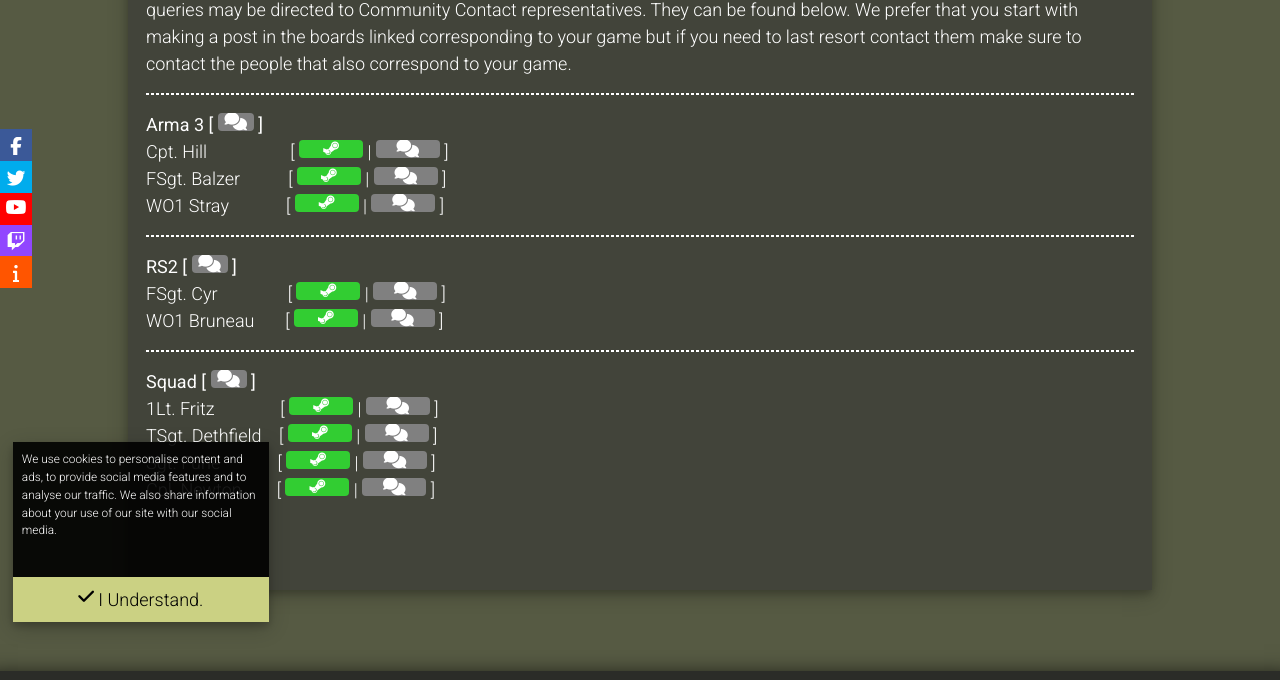
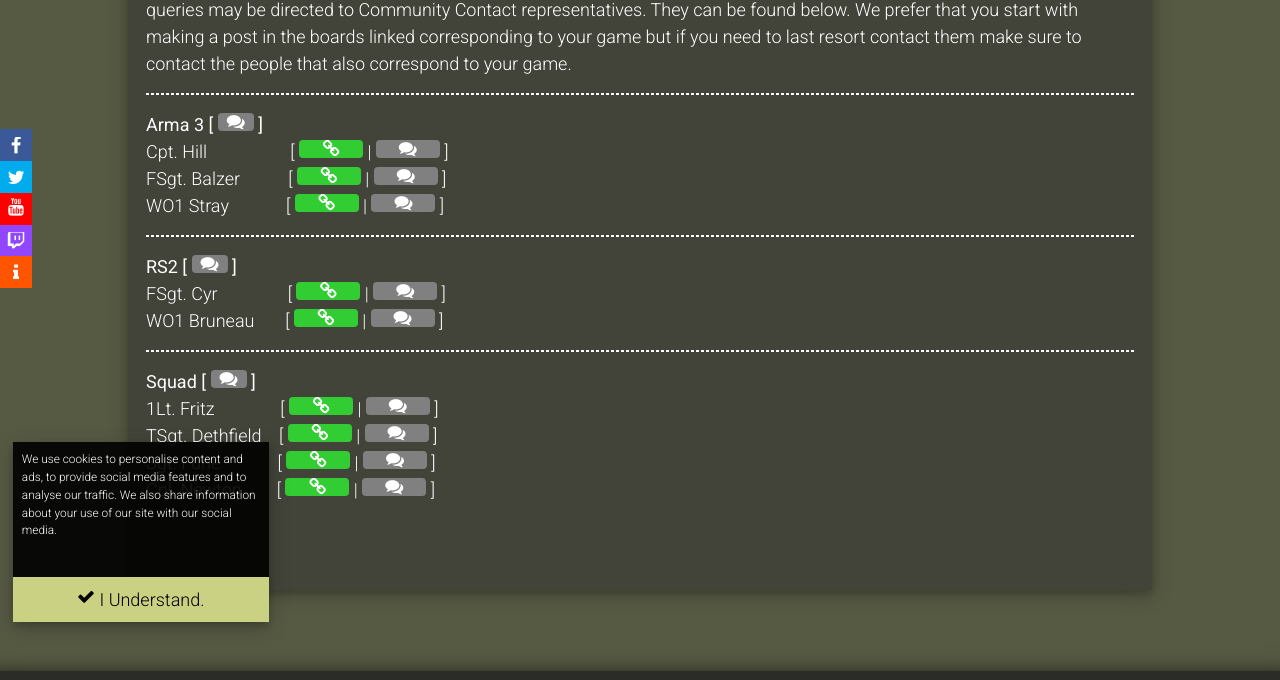
Before and after one commit to Xegion/29th.github.io, a Jekyll site: the page built from contact.html, in a window 1280 px wide. Shown: the part 265-945 px from the top of the page. Built offline with Jekyll 4.4.1, drawn with Linux system fonts in a browser that asks for light colours; nearby versions of some CDN libraries.

Commit message:
Add files via upload

```diff
--- a/contact.html
+++ b/contact.html
@@ -2,7 +2,6 @@
 layout: default
 title: Contact
 ---
-<script src="https://kit.fontawesome.com/3e934a9007.js" crossorigin="anonymous"></script>
 <div class="changelog-container" class="d-none d-sm-none d-md-block d-lg-block d-xl-block">
 	<div id="changelog_top">
 	</div>
@@ -13,32 +12,32 @@ title: Contact
 			<br>
 			<b>Chief of Signal Corps</b>
 			<br>
-			MSgt. Conrad&nbsp;&nbsp;&nbsp;&nbsp;&nbsp;&nbsp;&nbsp;&nbsp;&nbsp;<a href="https://steamcommunity.com/id/VulgarPlatypus/" target="_blank"><span class="fab fa-steam-symbol steam-contact" title="Steam"></span></a> | <a href="https://forums.29th.org/profile/44/MSgt.%20Conrad" target="_blank"><span class="fa fa-comments profile-contact" title="Profile"></span></a>-->
+			MSgt. Conrad&nbsp;&nbsp;&nbsp;&nbsp;&nbsp;&nbsp;&nbsp;&nbsp;&nbsp;<a href="https://steamcommunity.com/id/VulgarPlatypus/" target="_blank"><span class="fa fa-link steam-contact" title="Steam"></span></a> | <a href="https://forums.29th.org/profile/44/MSgt.%20Conrad" target="_blank"><span class="fa fa-comments profile-contact" title="Profile"></span></a>-->
 			<hr id="about_rules_divider_two">
 			<p class="cl-text-other">
 			<b>Arma 3 [ <a href="https://forums.29th.org/categories/%5Bpublic-relations%5D-arma-3" target="_blank"><span class="fa fa-comments board-contact" title="Board"></span></a> ]</b>
 			<br>
-			Cpt. Hill&nbsp;&nbsp;&nbsp;&nbsp;&nbsp;&nbsp;&nbsp;&nbsp;&nbsp;&nbsp;&nbsp;&nbsp;&nbsp;&nbsp;&nbsp;&nbsp;&nbsp;&nbsp;&nbsp;[ <a href="https://steamcommunity.com/id/rellikplug/" target="_blank"><span class="fab fa-steam-symbol steam-contact" title="Steam"></span></a> | <a href="https://forums.29th.org/profile/19/Cpt.%20Hill" target="_blank"><span class="fa fa-comments profile-contact" title="Profile"></span></a> ]
+			Cpt. Hill&nbsp;&nbsp;&nbsp;&nbsp;&nbsp;&nbsp;&nbsp;&nbsp;&nbsp;&nbsp;&nbsp;&nbsp;&nbsp;&nbsp;&nbsp;&nbsp;&nbsp;&nbsp;&nbsp;[ <a href="https://steamcommunity.com/id/rellikplug/" target="_blank"><span class="fa fa-link steam-contact" title="Steam"></span></a> | <a href="https://forums.29th.org/profile/19/Cpt.%20Hill" target="_blank"><span class="fa fa-comments profile-contact" title="Profile"></span></a> ]
 			<br>
-			FSgt. Balzer&nbsp;&nbsp;&nbsp;&nbsp;&nbsp;&nbsp;&nbsp;&nbsp;&nbsp;&nbsp;&nbsp;[ <a href="https://steamcommunity.com/profiles/76561197973258018" target="_blank"><span class="fab fa-steam-symbol steam-contact" title="Steam"></span></a> | <a href="https://forums.29th.org/profile/22/FSgt.%20Balzer" target="_blank"><span class="fa fa-comments profile-contact" title="Profile"></span></a> ]
+			FSgt. Balzer&nbsp;&nbsp;&nbsp;&nbsp;&nbsp;&nbsp;&nbsp;&nbsp;&nbsp;&nbsp;&nbsp;[ <a href="https://steamcommunity.com/profiles/76561197973258018" target="_blank"><span class="fa fa-link steam-contact" title="Steam"></span></a> | <a href="https://forums.29th.org/profile/22/FSgt.%20Balzer" target="_blank"><span class="fa fa-comments profile-contact" title="Profile"></span></a> ]
 			<br>
-			WO1 Stray&nbsp;&nbsp;&nbsp;&nbsp;&nbsp;&nbsp;&nbsp;&nbsp;&nbsp;&nbsp;&nbsp;&nbsp;&nbsp;[ <a href="https://steamcommunity.com/id/lordretro/" target="_blank"><span class="fab fa-steam-symbol steam-contact" title="Steam"></span></a> | <a href="https://forums.29th.org/profile/4345/WO1%20Stray" target="_blank"><span class="fa fa-comments profile-contact" title="Profile"></span></a> ]</p>
+			WO1 Stray&nbsp;&nbsp;&nbsp;&nbsp;&nbsp;&nbsp;&nbsp;&nbsp;&nbsp;&nbsp;&nbsp;&nbsp;&nbsp;[ <a href="https://steamcommunity.com/id/lordretro/" target="_blank"><span class="fa fa-link steam-contact" title="Steam"></span></a> | <a href="https://forums.29th.org/profile/4345/WO1%20Stray" target="_blank"><span class="fa fa-comments profile-contact" title="Profile"></span></a> ]</p>
 			<hr id="about_rules_divider_two">
 			<p class="cl-text-other"><b>RS2 [ <a href="https://forums.29th.org/categories/%5Bpublic-relations%5D-rising-storm-2%3A-vietnam" target="_blank"><span class="fa fa-comments board-contact" title="Board"></span></a> ]</b>
 			<br>
-			FSgt. Cyr&nbsp;&nbsp;&nbsp;&nbsp;&nbsp;&nbsp;&nbsp;&nbsp;&nbsp;&nbsp;&nbsp;&nbsp;&nbsp;&nbsp;&nbsp;&nbsp;[ <a href="https://steamcommunity.com/id/yopuii/" target="_blank"><span class="fab fa-steam-symbol steam-contact" title="Steam"></span></a> | <a href="https://forums.29th.org/profile/14/FSgt.%20Cyr" target="_blank"><span class="fa fa-comments profile-contact" title="Profile"></span></a> ]
+			FSgt. Cyr&nbsp;&nbsp;&nbsp;&nbsp;&nbsp;&nbsp;&nbsp;&nbsp;&nbsp;&nbsp;&nbsp;&nbsp;&nbsp;&nbsp;&nbsp;&nbsp;[ <a href="https://steamcommunity.com/id/yopuii/" target="_blank"><span class="fa fa-link steam-contact" title="Steam"></span></a> | <a href="https://forums.29th.org/profile/14/FSgt.%20Cyr" target="_blank"><span class="fa fa-comments profile-contact" title="Profile"></span></a> ]
 			<br>
-			WO1 Bruneau&nbsp;&nbsp;&nbsp;&nbsp;&nbsp;&nbsp;&nbsp;[ <a href="https://steamcommunity.com/id/Bruneau/" target="_blank"><span class="fab fa-steam-symbol steam-contact" title="Steam"></span></a> | <a href="https://forums.29th.org/profile/4064/WO1%20Bruneau" target="_blank"><span class="fa fa-comments profile-contact" title="Profile"></span></a> ]</p>
+			WO1 Bruneau&nbsp;&nbsp;&nbsp;&nbsp;&nbsp;&nbsp;&nbsp;[ <a href="https://steamcommunity.com/id/Bruneau/" target="_blank"><span class="fa fa-link steam-contact" title="Steam"></span></a> | <a href="https://forums.29th.org/profile/4064/WO1%20Bruneau" target="_blank"><span class="fa fa-comments profile-contact" title="Profile"></span></a> ]</p>
 			<hr id="about_rules_divider_two">
 			<p class="cl-text-other"><b>Squad [ <a href="https://forums.29th.org/categories/%5Bpublic-relations%5D-squad" target="_blank"><span class="fa fa-comments board-contact" title="Board"></span></a> ]</b>
 			<br>
-			1Lt. Fritz&nbsp;&nbsp;&nbsp;&nbsp;&nbsp;&nbsp;&nbsp;&nbsp;&nbsp;&nbsp;&nbsp;&nbsp;&nbsp;&nbsp;&nbsp;[ <a href="https://steamcommunity.com/id/1740AlteFritz1786/" target="_blank"><span class="fab fa-steam-symbol steam-contact" title="Steam"></span></a> | <a href="https://forums.29th.org/profile/53/1Lt.%20Fritz" target="_blank"><span class="fa fa-comments profile-contact" title="Profile"></span></a> ]
+			1Lt. Fritz&nbsp;&nbsp;&nbsp;&nbsp;&nbsp;&nbsp;&nbsp;&nbsp;&nbsp;&nbsp;&nbsp;&nbsp;&nbsp;&nbsp;&nbsp;[ <a href="https://steamcommunity.com/id/1740AlteFritz1786/" target="_blank"><span class="fa fa-link steam-contact" title="Steam"></span></a> | <a href="https://forums.29th.org/profile/53/1Lt.%20Fritz" target="_blank"><span class="fa fa-comments profile-contact" title="Profile"></span></a> ]
 			<br>
-			TSgt. Dethfield&nbsp;&nbsp;&nbsp;&nbsp;[ <a href="https://steamcommunity.com/profiles/76561197978369091" target="_blank"><span class="fab fa-steam-symbol steam-contact" title="Steam"></span></a> | <a href="https://forums.29th.org/profile/3585/TSgt.%20Dethfield" target="_blank"><span class="fa fa-comments profile-contact" title="Profile"></span></a> ]
+			TSgt. Dethfield&nbsp;&nbsp;&nbsp;&nbsp;[ <a href="https://steamcommunity.com/profiles/76561197978369091" target="_blank"><span class="fa fa-link steam-contact" title="Steam"></span></a> | <a href="https://forums.29th.org/profile/3585/TSgt.%20Dethfield" target="_blank"><span class="fa fa-comments profile-contact" title="Profile"></span></a> ]
 			<br>
-			Sgt. Furie&nbsp;&nbsp;&nbsp;&nbsp;&nbsp;&nbsp;&nbsp;&nbsp;&nbsp;&nbsp;&nbsp;&nbsp;&nbsp;[ <a href="https://steamcommunity.com/id/Rushonfire/" target="_blank"><span class="fab fa-steam-symbol steam-contact" title="Steam"></span></a> | <a href="https://forums.29th.org/profile/13826/Sgt.%20Furie" target="_blank"><span class="fa fa-comments profile-contact" title="Profile"></span></a> ]
+			Sgt. Furie&nbsp;&nbsp;&nbsp;&nbsp;&nbsp;&nbsp;&nbsp;&nbsp;&nbsp;&nbsp;&nbsp;&nbsp;&nbsp;[ <a href="https://steamcommunity.com/id/Rushonfire/" target="_blank"><span class="fa fa-link steam-contact" title="Steam"></span></a> | <a href="https://forums.29th.org/profile/13826/Sgt.%20Furie" target="_blank"><span class="fa fa-comments profile-contact" title="Profile"></span></a> ]
 			<br>
-			Cpl. Newton&nbsp;&nbsp;&nbsp;&nbsp;&nbsp;&nbsp;&nbsp;&nbsp;[ <a href="https://steamcommunity.com/profiles/76561198033420997" target="_blank"><span class="fab fa-steam-symbol steam-contact" title="Steam"></span></a> | <a href="https://forums.29th.org/profile/16303/Cpl.%20Newton" target="_blank"><span class="fa fa-comments profile-contact" title="Profile"></span></a> ]</p>
+			Cpl. Newton&nbsp;&nbsp;&nbsp;&nbsp;&nbsp;&nbsp;&nbsp;&nbsp;[ <a href="https://steamcommunity.com/profiles/76561198033420997" target="_blank"><span class="fa fa-link steam-contact" title="Steam"></span></a> | <a href="https://forums.29th.org/profile/16303/Cpl.%20Newton" target="_blank"><span class="fa fa-comments profile-contact" title="Profile"></span></a> ]</p>
 		</p>
 	</div>
 </div>
```
